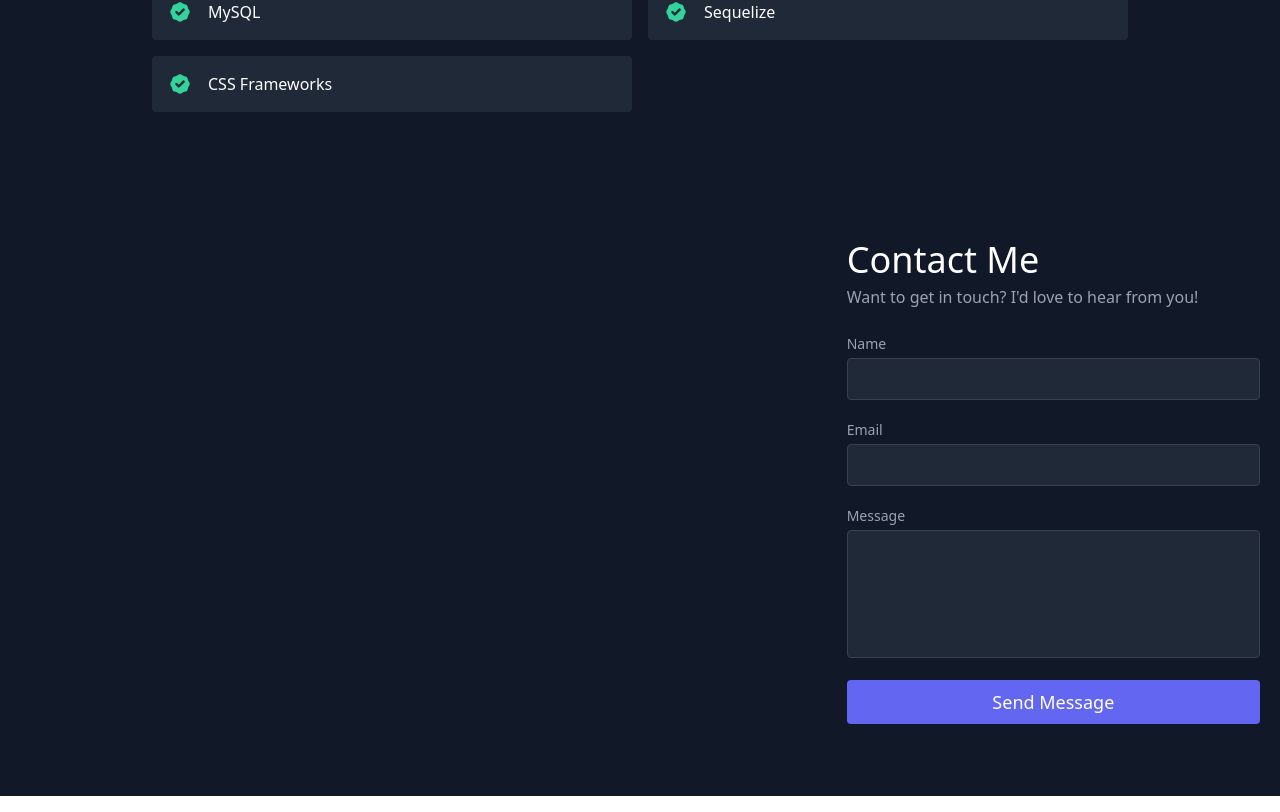
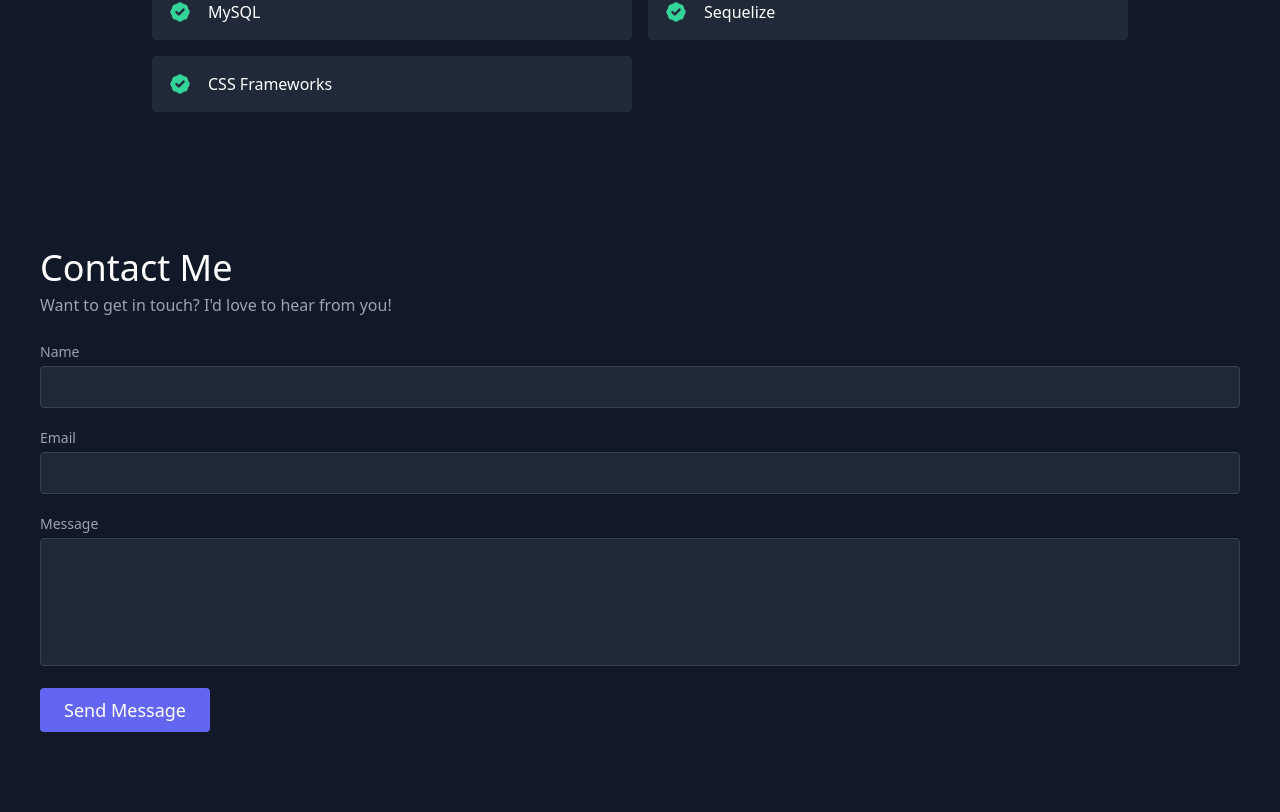
Before and after one commit to evperkinsjr/react-portfolio, a React (Create React App) app: page / in a window 1280 px wide. Shown: the part 1956-2768 px from the top of the page. Built offline with nearby package versions, Linux system fonts and the light colour scheme.

Commit message:
adjusted form size

```diff
--- a/src/components/Contact.js
+++ b/src/components/Contact.js
@@ -31,10 +31,10 @@ export default function Contact() {
           netlify
           name="contact"
           onSubmit={handleSubmit}
-          className="lg:w-1/3 md:w-1/2 flex flex-col md:ml-auto w-full md:py-8 mt-8 md:mt-0">
-          <h2 className="text-white sm:text-4xl text-3xl mb-1 font-medium title-font">
+          className="container px-5 py-10 mx-auto">
+          <h1 className="text-white sm:text-4xl text-3xl mb-1 font-medium title-font">
             Contact Me
-          </h2>
+          </h1>
           <p className="leading-relaxed mb-5">
             Want to get in touch? I'd love to hear from you!
           </p>
```
